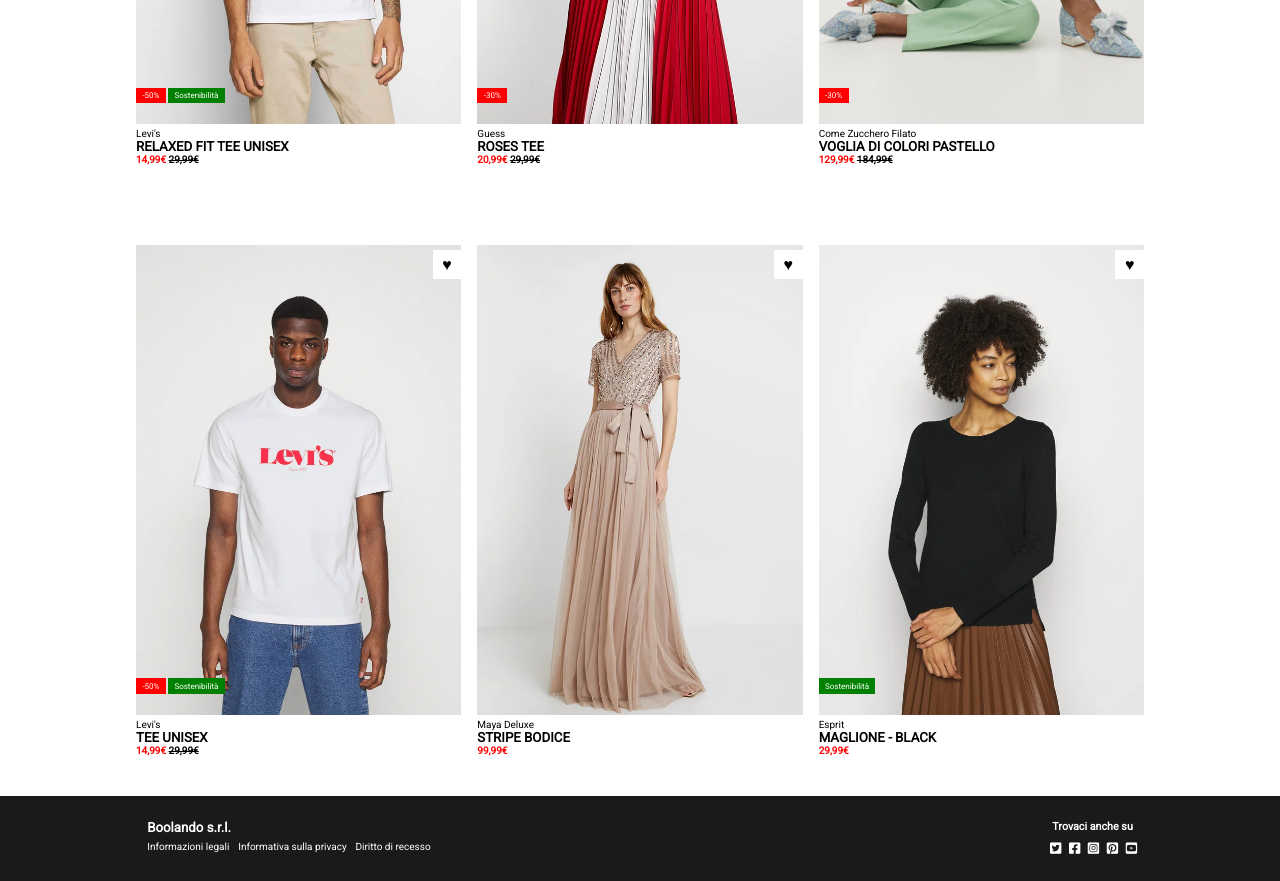
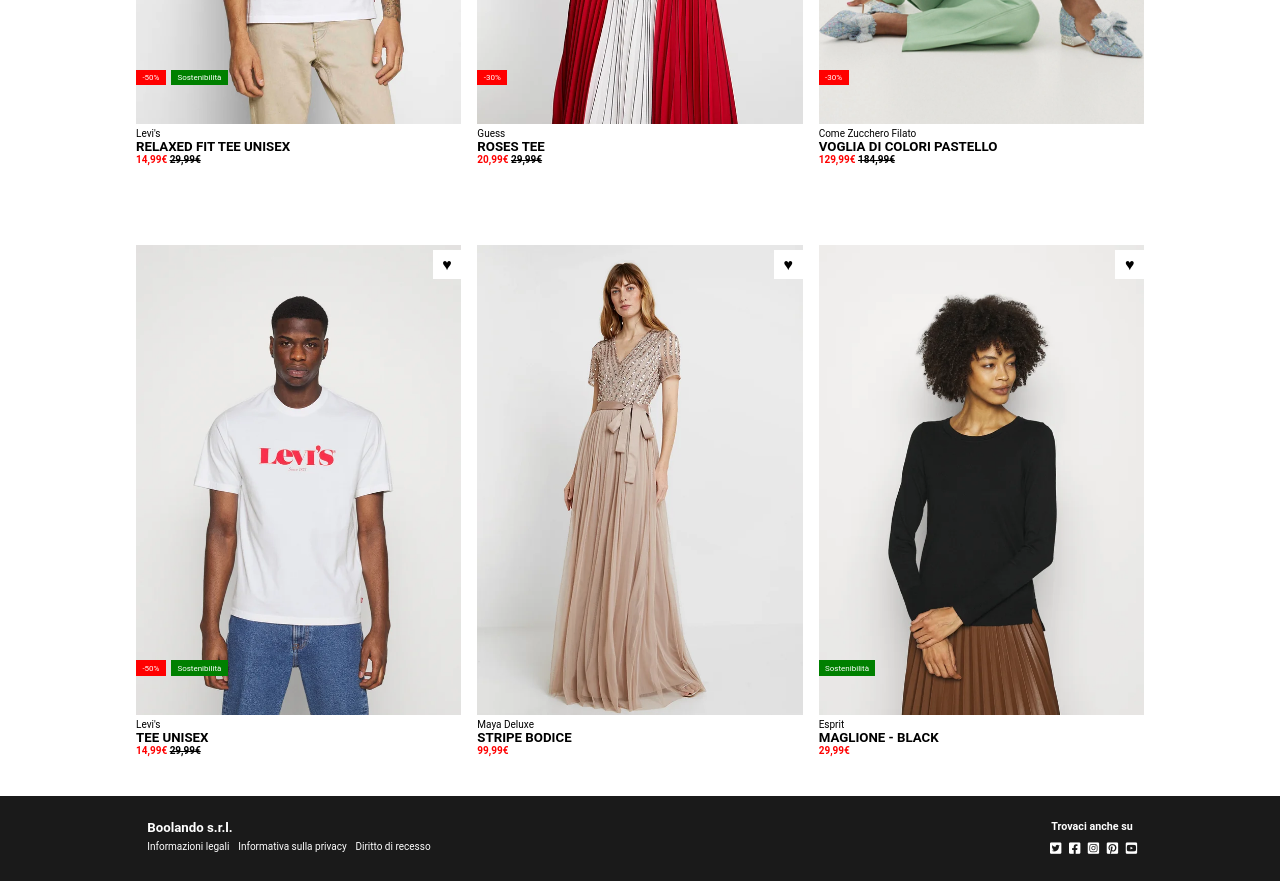
Before and after one commit to giuliagrfo/html-css-boolando, a plain HTML site: page index.html in a window 1280 px wide. Shown: the part 440-1321 px from the top of the page. Drawn offline with Linux system fonts and the light colour scheme.

Commit message:
fix cards

```diff
--- a/assets/css/style.css
+++ b/assets/css/style.css
@@ -24,7 +24,7 @@ body {
 
 .row {
     display: flex;
-    justify-content: space-between;
+    align-content: center;
 }
 
 img {
@@ -53,6 +53,10 @@ img {
 header {
     background-color: var(--bol-banner);
     padding: 1rem;
+}
+
+.banner {
+    flex-wrap: nowrap;
 }
 
 .a_banner, .a_widget {
@@ -87,7 +91,6 @@ i {
 
 .product {
     margin: 2.5rem 0.5rem;
-
 }
 
 .card {
@@ -100,7 +103,7 @@ i {
     font-size: 8px;
     color: var(--bol-white);
     position: absolute;
-    bottom: 25px;
+    bottom: 80px;
 }
 
 .bg_number {
@@ -111,11 +114,10 @@ i {
 .bg_sust, .bg_esprit {
     background-color: var(--bol-sustainability);
     position: absolute;
-
 }
 
 .bg_sust {
-    left: 32px;
+    left: 35px;
 }
 
 .bg_esprit {
--- a/index.html
+++ b/index.html
@@ -5,9 +5,6 @@
     <meta http-equiv="X-UA-Compatible" content="IE=edge">
     <meta name="viewport" content="width=device-width, initial-scale=1.0">
     <link rel="stylesheet" href="https://cdnjs.cloudflare.com/ajax/libs/font-awesome/6.2.0/css/all.min.css" integrity="sha512-xh6O/CkQoPOWDdYTDqeRdPCVd1SpvCA9XXcUnZS2FmJNp1coAFzvtCN9BmamE+4aHK8yyUHUSCcJHgXloTyT2A==" crossorigin="anonymous" referrerpolicy="no-referrer" />
-    <link rel="preconnect" href="https://fonts.googleapis.com">
-    <link rel="preconnect" href="https://fonts.gstatic.com" crossorigin>
-    <link href="https://fonts.googleapis.com/css2?family=Roboto&display=swap" rel="stylesheet">
     <link rel="stylesheet" href="./assets/css/style.css">
     <title>Boolando</title>
 </head>
@@ -48,9 +45,6 @@
                     <img class="ig_product" src="./img/1.webp" alt="">
                     <img class="ig2_product" src="./img/1b.webp" alt="">
                     <div class="heart">&hearts;</div>
-
-                </div>
-                <div class="info_product">
                     <div class="brand">Levi's</div>
                     <h5>RELAXED FIT TEE UNISEX</h5>
                     <div class="pt_price">
@@ -58,6 +52,7 @@
                     <span class="price"><strong>29,99&euro;</strong></span>
                     </div>
                 </div>
+
             </div>
 
             <div class="col-4 product">
@@ -66,9 +61,6 @@
                     <img class="ig_product" src="./img/2.webp" alt="">
                     <img class="ig2_product" src="./img/2b.webp" alt="">
                     <div class="heart">&hearts;</div>
-
-                </div>
-                <div class="info_product">
                     <div class="brand">Guess</div>
                     <h5>ROSES TEE</h5>
                     <div class="pt_price">
@@ -76,6 +68,7 @@
                     <span class="price"><strong>29,99&euro;</strong></span>
                     </div>
                 </div>
+
             </div>
 
             <div class="col-4 product">
@@ -84,9 +77,6 @@
                     <img class="ig_product" src="./img/3.webp" alt="">
                     <img class="ig2_product" src="./img/3b.webp" alt="">
                     <div class="heart">&hearts;</div>
-
-                </div>
-                <div class="info_product">
                     <div class="brand">Come Zucchero Filato</div>
                     <h5>VOGLIA DI COLORI PASTELLO</h5>
                     <div class="pt_price">
@@ -94,6 +84,7 @@
                     <span class="price"><strong>184,99&euro;</strong></span>
                     </div>
                 </div>
+
             </div>
 
         </div>
@@ -106,9 +97,6 @@
                     <img class="ig_product" src="./img/4.webp" alt="">
                     <img class="ig2_product" src="./img/4b.webp" alt="">
                     <div class="heart">&hearts;</div>
-
-                </div>
-                <div class="info_product">
                     <div class="brand">Levi's</div>
                     <h5>TEE UNISEX</h5>
                     <div class="pt_price">
@@ -116,6 +104,7 @@
                     <span class="price"><strong>29,99&euro;</strong></span>
                     </div>
                 </div>
+
             </div>
 
             <div class="col-4 product">
@@ -123,15 +112,13 @@
                     <img class="ig_product" src="./img/5.webp" alt="">
                     <img class="ig2_product" src="./img/5b.webp" alt="">
                     <div class="heart">&hearts;</div>
-
-                </div>
-                <div class="info_product">
                     <div class="brand">Maya Deluxe</div>
                     <h5>STRIPE BODICE</h5>
                     <div class="pt_price">
                     <span class="sale"><strong>99,99&euro;</strong></span>
                     </div>
                 </div>
+
             </div>
 
             <div class="col-4 product">
@@ -140,15 +127,13 @@
                     <img class="ig_product" src="./img/6.webp" alt="">
                     <img class="ig2_product" src="./img/6b.webp" alt="">
                     <div class="heart">&hearts;</div>
-
-                </div>
-                <div class="info_product">
                     <div class="brand">Esprit</div>
                     <h5>MAGLIONE - BLACK</h5>
                     <div class="pt_price">
                     <span class="sale"><strong>29,99&euro;</strong></span>
                     </div>
                 </div>
+
             </div>
 
         </div>
```
